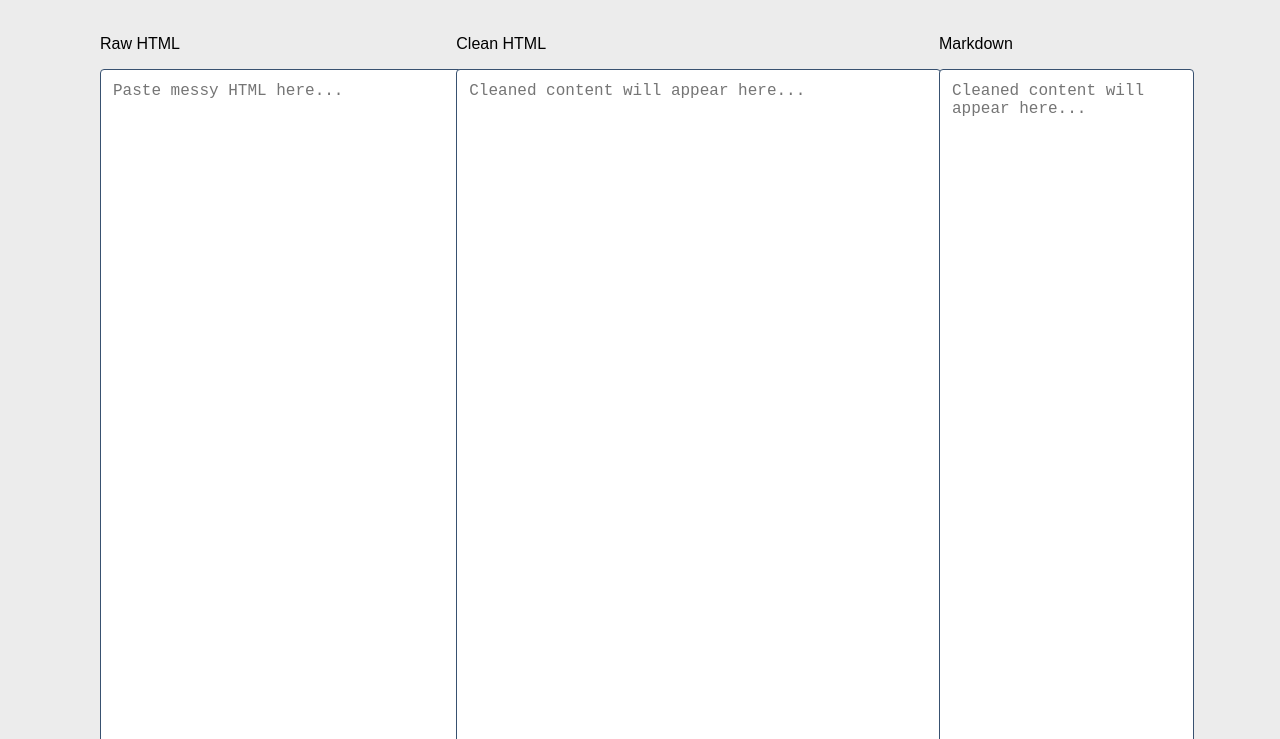
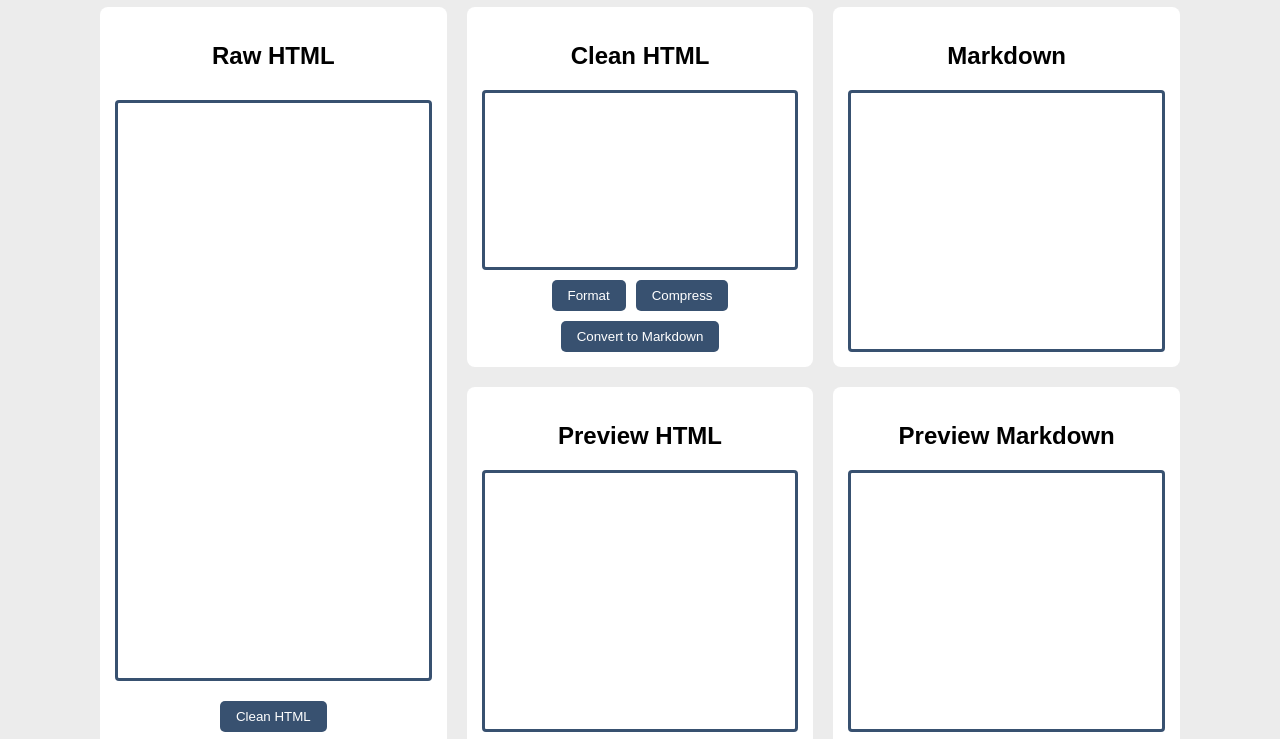
Before and after one commit to GircysRomualdas/html-cleaner, a website with bundled scripts: page index.html in a window 1280 px wide. Shown: the part 61-800 px from the top of the page. Built offline with nearby package versions, Linux system fonts and the light colour scheme.

Commit message:
Update index page structure

```diff
--- a/index.html
+++ b/index.html
@@ -10,39 +10,45 @@
 <body>
     <h1>HTML Cleaner</h1>
     <div class="container">
-            <div>
-                <p>Raw HTML</p>
-                <textarea
-                    id="textarea-raw-html"
-                    placeholder="Paste messy HTML here..."
-                ></textarea>
+
+    <section class="column editor">
+        <h2>Raw HTML</h2>
+        <textarea id="textarea-raw-html"></textarea>
+        <div class="buttons">
             <button id="btn-clean">Clean HTML</button>
         </div>
-            <div>
-                <p>Clean HTML</p>
-                <textarea
-                    id="textarea-clean-html"
-                    placeholder="Cleaned content will appear here..."
-                ></textarea>
+    </section>
+
+    <section class="column">
+        <div class="editor">
+            <h2>Clean HTML</h2>
+            <textarea id="textarea-clean-html"></textarea>
+            <div class="buttons">
                 <button id="btn-format">Format</button>
                 <button id="btn-compress">Compress</button>
-                <button id="btn-markdown">Convert to markdown</button>
+                <button id="btn-markdown">Convert to Markdown</button>
             </div>
-            <div>
-                <p>Markdown</p>
-                <textarea
-                    id="textarea-markdown"
-                    placeholder="Cleaned content will appear here..."
-                ></textarea>
         </div>
-            <div>
-                <p>Preview HTML</p>
+
+        <div class="preview">
+            <h2>Preview HTML</h2>
             <iframe id="iframe-preview-html"></iframe>
         </div>
-            <div>
-                <p>Preview Markdown</p>
+    </section>
+
+    <section class="column">
+        <div class="editor">
+            <h2>Markdown</h2>
+            <textarea id="textarea-markdown"></textarea>
+        </div>
+
+        <div class="preview">
+            <h2>Preview Markdown</h2>
             <iframe id="iframe-preview-markdown"></iframe>
         </div>
+    </section>
+
 </div>
+
 </body>
 </html>
--- a/style/style.css
+++ b/style/style.css
@@ -1,55 +1,96 @@
 :root {
-  --first-color: #ececec;
-  --second-color: #9fd3c7;
-  --third-color: #385170;
-  --fourth-color: #142d4c;
+    --first-color: #ececec;
+    --second-color: #9fd3c7;
+    --third-color: #385170;
+    --fourth-color: #142d4c;
 }
 
 body {
     background-color: var(--first-color);
     font-family: Arial, Helvetica, sans-serif;
-    margin-left: 100px;
-    margin-right: 100px;
+    margin: 20px 100px;
 }
 
-h1 {
+h1, h2 {
     text-align: center;
+    margin-bottom: 10px;
+}
+
+.container {
+    display: grid;
+    grid-template-columns: repeat(3, 1fr);
+    gap: 20px;
+}
+
+@media (max-width: 900px) {
+    .container {
+        grid-template-columns: 1fr;
+    }
+}
+
+.editor,
+.preview {
+    background-color: white;
+    padding: 15px;
+    border-radius: 8px;
+    display: flex;
+    flex-direction: column;
+    gap: 10px;
+
+    min-height: 45vh;
+}
+
+*, *::before, *::after {
+    box-sizing: border-box;
+}
+
+textarea,
+iframe {
+    flex: 1;
+    width: 100%;
+    border: 3px solid var(--third-color);
+    border-radius: 4px;
+    padding: 12px;
+    resize: none;
+    overflow: auto;
+    background-color: white;
+}
+
+
+.buttons {
+    display: flex;
+    gap: 10px;
+    flex-wrap: wrap;
+    justify-content: center;
 }
 
 button {
     background: var(--third-color);
-    color: var(--second-color);
-    padding: 10px 16px;
+    color: white;
+    padding: 8px 16px;
+    border: none;
     border-radius: 5px;
     cursor: pointer;
-    margin-top: 5px;
 }
 
 button:hover {
     background: var(--fourth-color);
 }
 
-textarea {
-    width: 95%;
-    height: 700px;
-    border: 1px solid var(--third-color);
-    border-radius: 4px;
-    font-size: 16px;
-    resize: none;
-    padding: 12px;
+.column {
+    display: flex;
+    flex-direction: column;
+    gap: 20px;
 }
 
-.container {
-    display: grid;
-    grid-template-columns: auto auto auto;
+@media (max-width: 1200px) {
+    .container {
+        grid-template-columns: repeat(2, 1fr);
+    }
 }
 
-iframe {
-    width: 99%;
-    height: 700px;
-    margin: 3px;
-    padding: 3px;
-    border: 1px solid var(--third-color);
-    border-radius: 4px;
-    background-color: white;
+@media (max-width: 800px) {
+    .container {
+        grid-template-columns: 1fr;
+    }
 }
```
Lines whose indentation alone changed are shown as unchanged.
